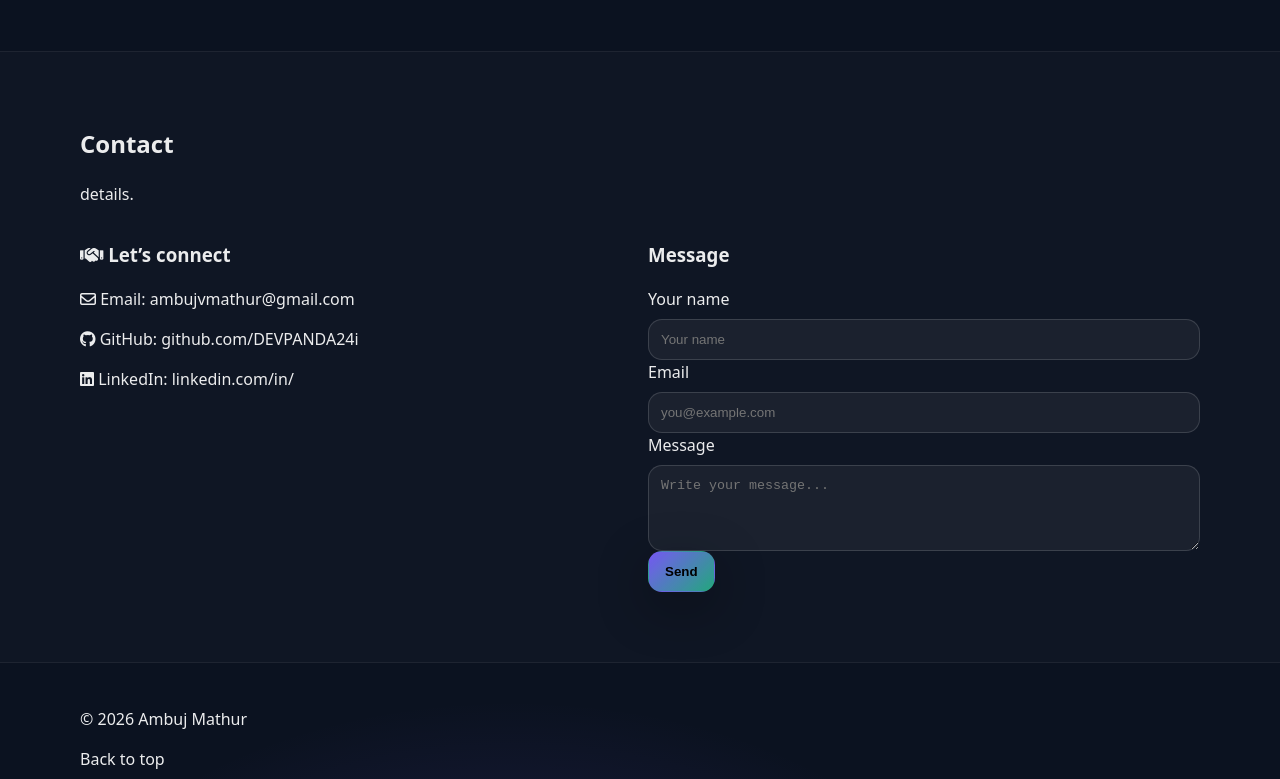
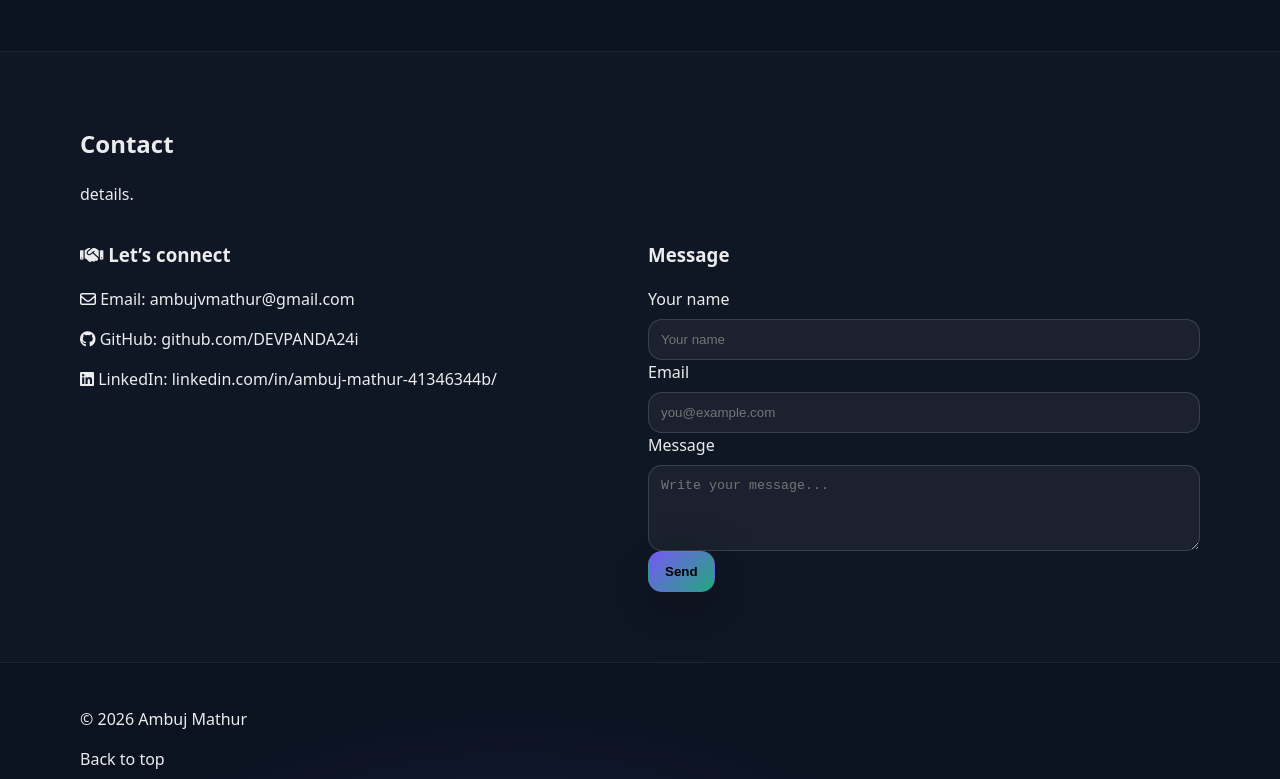
Before and after one commit to DEVPANDA24i/PORTFOLIO, a website: page index.html in a window 1280 px wide. Shown: the part 1436-2215 px from the top of the page. Drawn offline with Linux system fonts and the light colour scheme.

Commit message:
content edit

```diff
--- a/index.html
+++ b/index.html
@@ -146,7 +146,7 @@
             <h3 class="card__title"><i class="fa-solid fa-handshake"></i> Let’s connect</h3>
             <p class="card__text"><i class="fa-regular fa-envelope"></i> Email: <a class="link" href="https://mail.google.com/mail/?view=cm&fs=1&to=ambujvmathur@gmail.com">ambujvmathur@gmail.com</a></p>
             <p class="card__text"><i class="fa-brands fa-github"></i> GitHub: <a class="link" href="https://github.com/DEVPANDA24i">github.com/DEVPANDA24i</a></p>
-            <p class="card__text"><i class="fa-brands fa-linkedin"></i> LinkedIn: <a class="link" href="#">linkedin.com/in/</a></p>
+            <p class="card__text"><i class="fa-brands fa-linkedin"></i> LinkedIn: <a class="link" href="#">linkedin.com/in/ambuj-mathur-41346344b/</a></p>
             <div class="divider" role="separator" aria-hidden="true"></div>
           </div>
 
```
